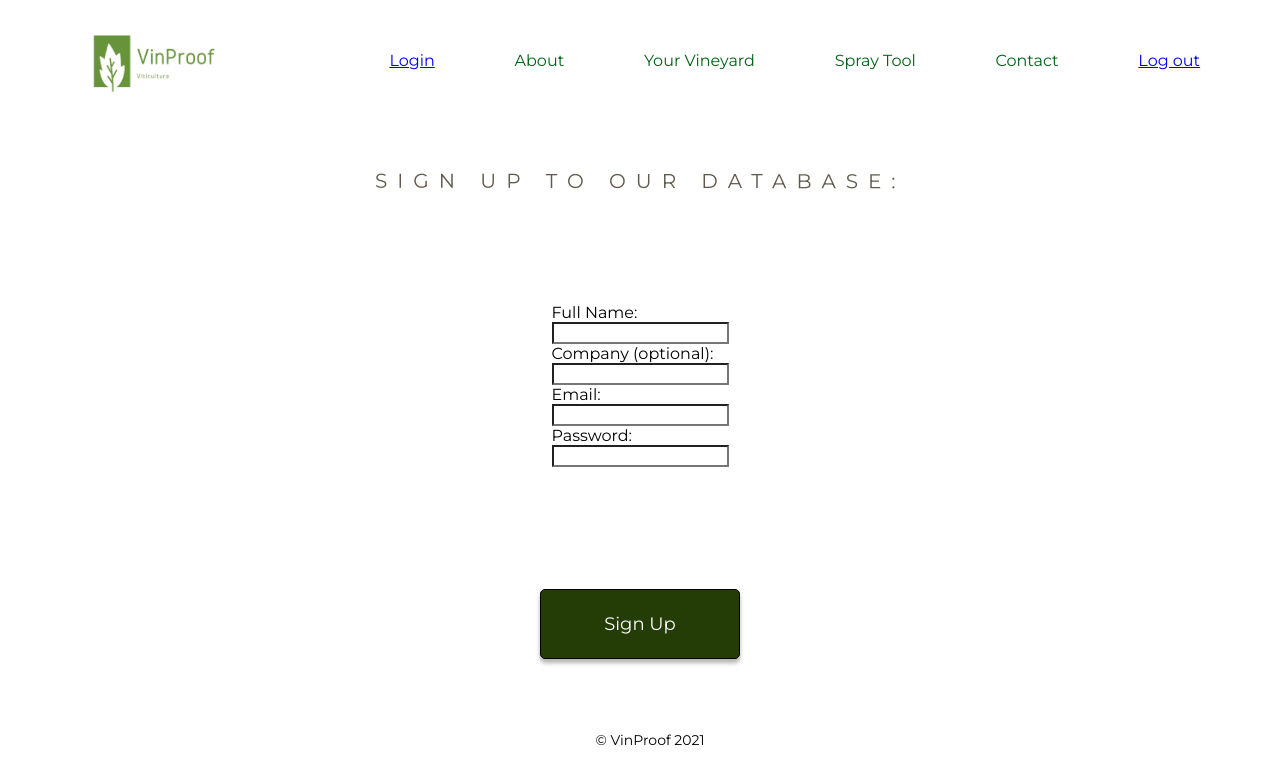
After one commit to Baslak/Assess-your-soils, a Flask app: page /signup in a window 1280 px wide. The commit adds this page. Shown: the top 784 px of the page. Run offline with Flask 2, Linux system fonts and the light colour scheme; some libraries are stand-ins or nearby versions.

Commit message:
Updates signup,login

```diff
--- a/app.py
+++ b/app.py
@@ -54,5 +54,33 @@ def login_confirm():
     else:
         return redirect('/login')
 
+@app.route('/signup')
+def signup():
+
+    return render_template('signup.html')
+
+@app.route('/signup_action', methods=['POST'])
+def signup_action():
+    email = request.form.get('email')
+    name = request.form.get('username')
+    password = request.form.get('password')
+
+    password_hash = bcrypt.hashpw(password.encode(), bcrypt.gensalt()).decode()
+
+    user_info = sql_select("SELECT id, name, email, password_hash FROM users WHERE email = %s", [email])
+    print(user_info)
+
+    user_password = user_info[0][2]
+    print(user_password)
+
+    if str(email) == user_password: #if len(user_info) > 0:
+        error_message = 'That email address already exists. Please try again.'
+        return render_template('signup.html', error_message=error_message)
+    else:
+        sql_write("INSERT INTO users (email, name, password_hash) VALUES (%s, %s, %s)",
+        [email, name, password_hash])
+    return redirect('/')
+
+
 if __name__ == "__main__":
     app.run(debug=True)
--- a/static/styles.css
+++ b/static/styles.css
@@ -11,14 +11,14 @@ header {
 }
 nav {
     display: flex;
-    max-width: 1300px;
+    max-width: 1200px;
     order: 1;
     flex-direction: column;
 }
 .menu-nav {
     display: flex;
     height: 120px;
-    width: 1300px;
+    width: 1200px;
     padding: 0px;
     list-style: none;
     justify-content: flex-end;
@@ -31,26 +31,25 @@ nav {
 .container {
     order: 2;
     display: flex;
+    flex-shrink: inherit;
     flex-direction: column;
-    margin-left: 50px;
-    margin-right: 50px;
-}
-.container > .image {
-    display: flex;
     width: 1200px;
     height: 600px;
     left: 50px;
     right: 50px;
     top: 120px;
 }
-
+.container > .image {
+    display: flex;
+    width: 100%;
+    height: 100%;
+}
 .container > h2 {
-    position: absolute;
-    top: 250px;
-    left: 450px;
+    display: flex;
+    flex-wrap: wrap;
     font-style: normal;
     font-weight: normal;
-    font-size: 22px;
+    font-size: 20px;
     line-height: 0px;
 /* identical to box height, or 0% */
     letter-spacing: 0.5em;
@@ -58,13 +57,12 @@ nav {
     color: #61594B;
     transform: rotate(0.06deg);
 }
-.container > .buttons {
+.slogan {
     position: absolute;
-    width: 200px;
-    height: 70px;
-    left: 740px;
-    right: 700px;
-    top: 350px;
+    top: 250px;
+    left: 450px;
+}
+.container > .buttons{
     filter: drop-shadow(0px 0px 0px rgba(0, 0, 0, 0.25));
     background: #243C06;
     border: 1px solid #000000;
@@ -77,9 +75,21 @@ nav {
     font-size: 18px;
     color: #FFFFFF;
     line-height: 22px;
-    display: flex;
+    width: 200px;
+    height: 70px;
     align-items: center;
     text-align: center;
+}
+#join {
+    position: absolute;
+    width: 200px;
+    height: 70px;
+    left: 740px;
+    right: 700px;
+    top: 350px;
+    text-decoration: none;
+    padding: 20px;
+    letter-spacing: 0.1em;
 }
 footer {
     display: flex;
@@ -97,3 +107,23 @@ footer > .quote {
     text-align: left;
     flex-wrap: wrap;
 }
+
+@media screen and (max-width: 680px){
+    .body{
+    font-size: 50%;
+        }
+    .image {
+        width: 50%;
+        height: 50%;
+    }
+    h2 {
+        width: 50%;
+    }
+    .buttons {
+        width: 50%;
+        height: 50%;
+    }
+    footer {
+        font-size: 10px;
+    }
+}
--- a/templates/base.html
+++ b/templates/base.html
@@ -13,8 +13,8 @@
     <header>
         <nav>
             <ul class="menu-nav">
-                <li><img class="logo" src="/static/Logo.png"></li>
-                <li> Login </li>
+                <li><a href="/"><img class="logo" src="/static/Logo.png"></li> </a>
+                <li><a href="/login"> Login </li></a>
                 <li> About </li>
                 <li> Your Vineyard </li>
                 <li> Spray Tool </li>
@@ -26,9 +26,9 @@
     </main>
         <section>
             <div class="container">
+            {% block content %}
                 <img class="image" src="/static/vineyard.jpg">
-                <h2>Helping you work in harmony with your land</h2>
-                {% block content %}
+                <h2 class="slogan">Helping you work in harmony with your land</h2>
 
                 {# {% if user_object['id']: %}
                     <h2>Welcome {{user_object['name']}}!</h2>
@@ -51,13 +51,12 @@
                 {% endfor %}
                 </div>
                 <a href="/reviews">Read Reviews</a> #}
-                {% endblock %}
-                <input class="buttons" type="Join Today" value="Join Today">
+            <a class="buttons" id="join" href='/signup'>Join Today</a>
+            {% endblock %}
             </div>
         </section>
         <footer>
-        <p class="copyright"> © VinProof </p>
-        <p class="quote">"It's easier to talk about difficult subjects over a bottle of wine than a bowl of salad"</p>
+        <p class="copyright"> © VinProof 2021</p>
         </footer>
     </main>
 </body>
--- /dev/null
+++ b/templates/signup.html
@@ -0,0 +1,13 @@
+{% extends "base.html" %}
+
+{% block content %}
+    <h2>Sign up to our database: </h2>
+    <form class="form_list" action="/signup_action" method="POST">
+        <h3>{{error_message}}</h3>
+        <p class="formtext"> Full Name: <p><input type="text" name="full_name"><br>
+        <p class="formtext"> Company (optional): <p><input type="text" name="company"><br>
+        <p class="formtext"> Email: <p><input type="text" name="email"><br>
+        <p class="formtext"> Password: <p><input type="password" name="password"><br>
+    </form>
+    <input class="buttons" type="Submit" value="Sign Up">
+{% endblock %}
```
Also changed, not shown: templates/login.html (+7 -10 lines).
